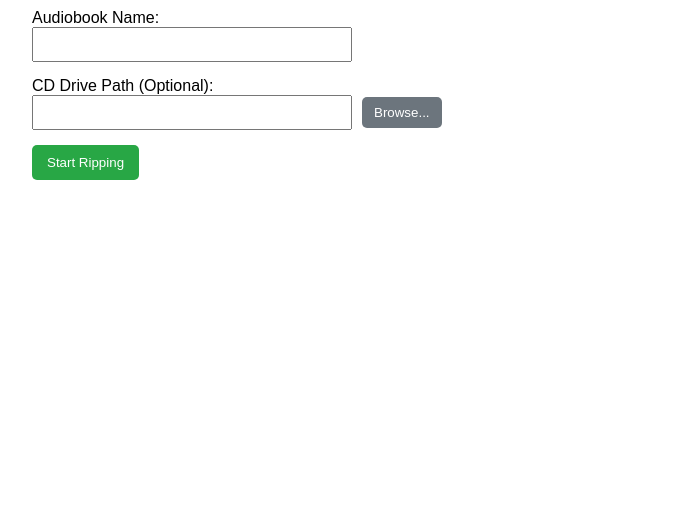
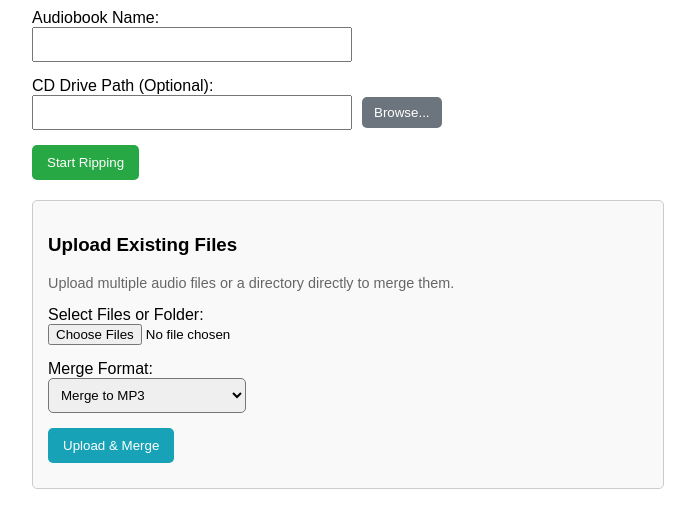
Before and after one commit to ccjacobs94/DigiBook, a Flask app: page /new in a window 1280 px wide. Shown: the part 330-851 px from the top of the page, without its empty margins (0-695 px from the left). Before the commit the page ends 510 px from the top, so only its background shows below. Run offline with Flask 2, Linux system fonts and the light colour scheme; some libraries are stand-ins or nearby versions.

Commit message:
feat: implement distributed ripping and remote library uploads
- Refactor `ripper.py` to add a CLI interface for standalone CD ripping.
- Add `/api/upload` endpoint to `app.py` to handle remote file/directory uploads and integration with merging logic.
- Implement natural sorting in `ripper.py` `merge_disks` to properly sequence numerically suffixed audio tracks (e.g. Title_10 follows Title_9).
- Update `templates/new.html` with a new file/folder upload UI and accompanying JavaScript logic.
- Update `features.md` to document the new features.

Co-authored-by: ccjacobs94 <17027861+ccjacobs94@users.noreply.github.com>

```diff
--- a/app.py
+++ b/app.py
@@ -330,6 +330,60 @@ def select_drive():
         return jsonify({"path": folder_path})
     return jsonify({"path": ""})
 
+@app.route('/api/upload', methods=['POST'])
+def api_upload():
+    raw_book_name = request.form.get('book_name', '').strip()
+    book_name = secure_filename(raw_book_name)
+    if not book_name:
+        book_name = "Untitled_Audiobook"
+
+    files = request.files.getlist('files')
+    if not files or all(f.filename == '' for f in files):
+        return jsonify({'status': 'error', 'message': 'No files uploaded'}), 400
+
+    book_temp_dir = os.path.join(TEMP_DIR, book_name)
+    os.makedirs(book_temp_dir, exist_ok=True)
+
+    saved_files = []
+    for file in files:
+        if file and file.filename.lower().endswith(('.mp3', '.m4a', '.m4b')):
+            filename = secure_filename(file.filename)
+            file_path = os.path.join(book_temp_dir, filename)
+            file.save(file_path)
+            saved_files.append(filename)
+
+    if not saved_files:
+        return jsonify({'status': 'error', 'message': 'No valid audio files uploaded'}), 400
+
+    author = request.form.get('author', '').strip()
+    year = request.form.get('year', '').strip()
+    cover_url = request.form.get('cover_url', '').strip()
+    isbn = request.form.get('isbn', '').strip()
+    description = request.form.get('description', '').strip()
+
+    active_sessions[book_name] = {
+        'current_disk': 1,
+        'original_title': raw_book_name,
+        'author': author,
+        'year': year,
+        'cover_url': cover_url,
+        'isbn': isbn,
+        'description': description
+    }
+
+    # We will trigger the merge here
+    try:
+        output_format = request.form.get('output_format', '.mp3')
+        output_file = os.path.join(LIBRARY_DIR, f"{book_name}{output_format}")
+        merge_disks(book_temp_dir, output_file, output_format=output_format)
+    except Exception as e:
+        return jsonify({'status': 'error', 'message': f"Error during merge: {str(e)}"}), 500
+    finally:
+        shutil.rmtree(book_temp_dir, ignore_errors=True)
+
+    redirect_url = url_for('edit_metadata', book_name=f"{book_name}{output_format}", original_title=raw_book_name)
+    return jsonify({'status': 'success', 'redirect_url': redirect_url})
+
 @app.route('/new', methods=['GET', 'POST'])
 def new_book():
     if request.method == 'POST':
--- a/templates/new.html
+++ b/templates/new.html
@@ -55,6 +55,26 @@
         </div>
         <button type="submit" class="btn">Start Ripping</button>
     </form>
+
+    <div class="search-section" style="margin-top: 20px;">
+        <h3>Upload Existing Files</h3>
+        <p style="font-size: 0.9em; color: #666;">Upload multiple audio files or a directory directly to merge them.</p>
+        <form id="upload_form">
+            <div class="form-group">
+                <label for="upload_files">Select Files or Folder:</label><br>
+                <input type="file" id="upload_files" name="files" multiple webkitdirectory>
+            </div>
+            <div class="form-group">
+                <label for="upload_output_format">Merge Format:</label><br>
+                <select id="upload_output_format" name="output_format" style="padding: 8px; border-radius: 5px;">
+                    <option value=".mp3" selected>Merge to MP3</option>
+                    <option value=".m4b">Merge to M4B (Audiobook)</option>
+                </select>
+            </div>
+            <button type="button" id="upload_btn" class="btn" style="background: #17a2b8;">Upload & Merge</button>
+            <div id="upload_status" style="margin-top: 10px; font-weight: bold;"></div>
+        </form>
+    </div>
 
     <script>
         const searchInput = document.getElementById('search_input');
@@ -186,6 +206,69 @@
                 btn.innerText = "Browse...";
             }
         });
+
+        document.getElementById('upload_btn').addEventListener('click', async () => {
+            const fileInput = document.getElementById('upload_files');
+            const bookName = document.getElementById('book_name').value.trim();
+            const statusDiv = document.getElementById('upload_status');
+
+            if (!bookName) {
+                statusDiv.innerText = "Please enter an Audiobook Name above.";
+                statusDiv.style.color = "red";
+                return;
+            }
+
+            if (fileInput.files.length === 0) {
+                statusDiv.innerText = "Please select files or a directory.";
+                statusDiv.style.color = "red";
+                return;
+            }
+
+            const formData = new FormData();
+            formData.append('book_name', bookName);
+            formData.append('author', document.getElementById('author').value);
+            formData.append('year', document.getElementById('year').value);
+            formData.append('cover_url', document.getElementById('cover_url').value);
+            formData.append('isbn', document.getElementById('isbn').value);
+            formData.append('description', document.getElementById('description').value);
+            formData.append('output_format', document.getElementById('upload_output_format').value);
+
+            for (let i = 0; i < fileInput.files.length; i++) {
+                formData.append('files', fileInput.files[i]);
+            }
+
+            const btn = document.getElementById('upload_btn');
+            btn.disabled = true;
+            btn.innerText = "Uploading & Merging...";
+            statusDiv.innerText = "Processing... this may take a few minutes.";
+            statusDiv.style.color = "blue";
+
+            try {
+                const response = await fetch('/api/upload', {
+                    method: 'POST',
+                    body: formData
+                });
+
+                const data = await response.json();
+
+                if (response.ok && data.status === 'success') {
+                    statusDiv.innerText = "Success! Redirecting...";
+                    statusDiv.style.color = "green";
+                    window.location.href = data.redirect_url;
+                } else {
+                    statusDiv.innerText = "Error: " + (data.message || "Unknown error");
+                    statusDiv.style.color = "red";
+                    btn.disabled = false;
+                    btn.innerText = "Upload & Merge";
+                }
+            } catch (error) {
+                console.error("Upload error:", error);
+                statusDiv.innerText = "Error during upload. See console.";
+                statusDiv.style.color = "red";
+                btn.disabled = false;
+                btn.innerText = "Upload & Merge";
+            }
+        });
     </script>
 </body>
 </html>
```
Also changed, not shown: features.md (+1 -0 lines), ripper.py (+20 -3 lines).
